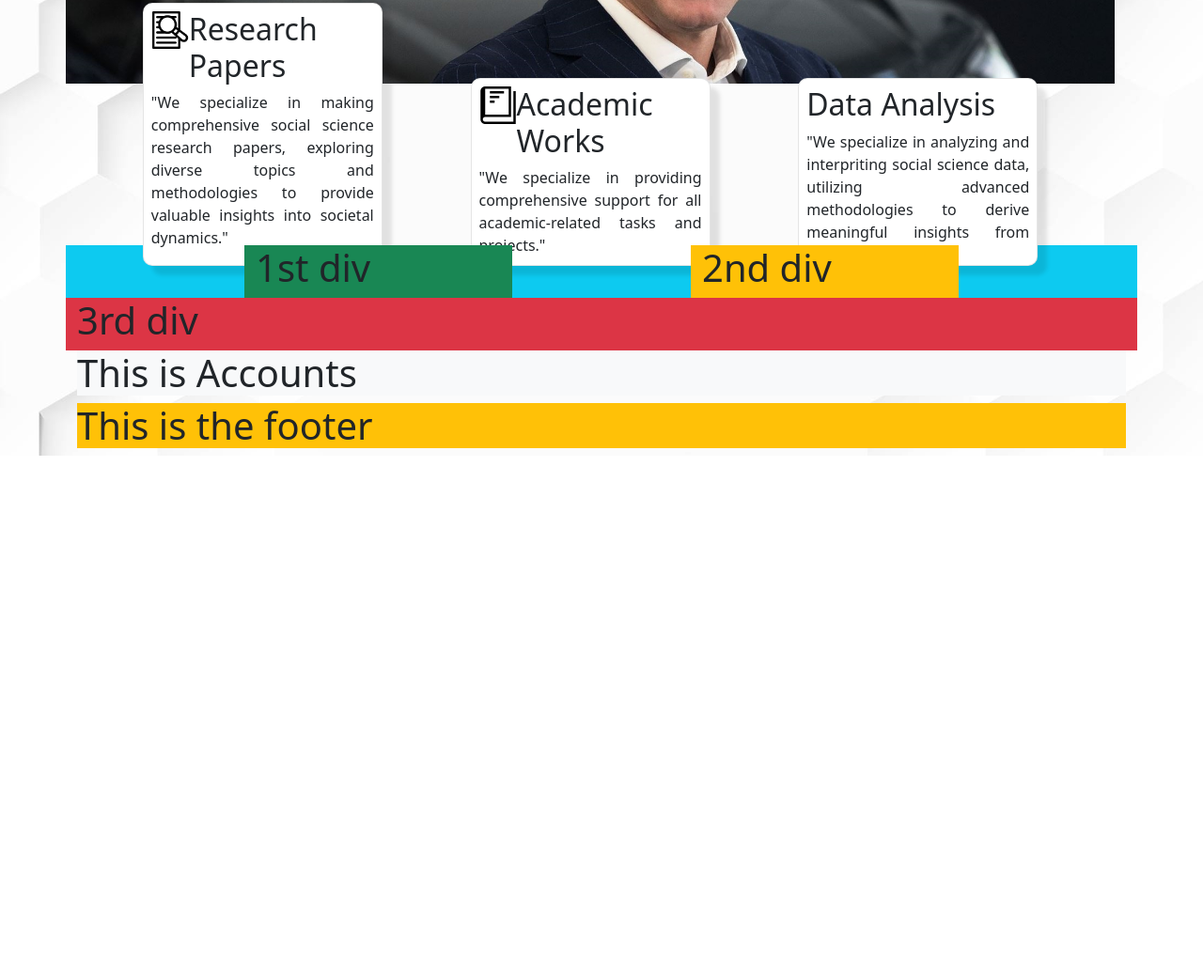
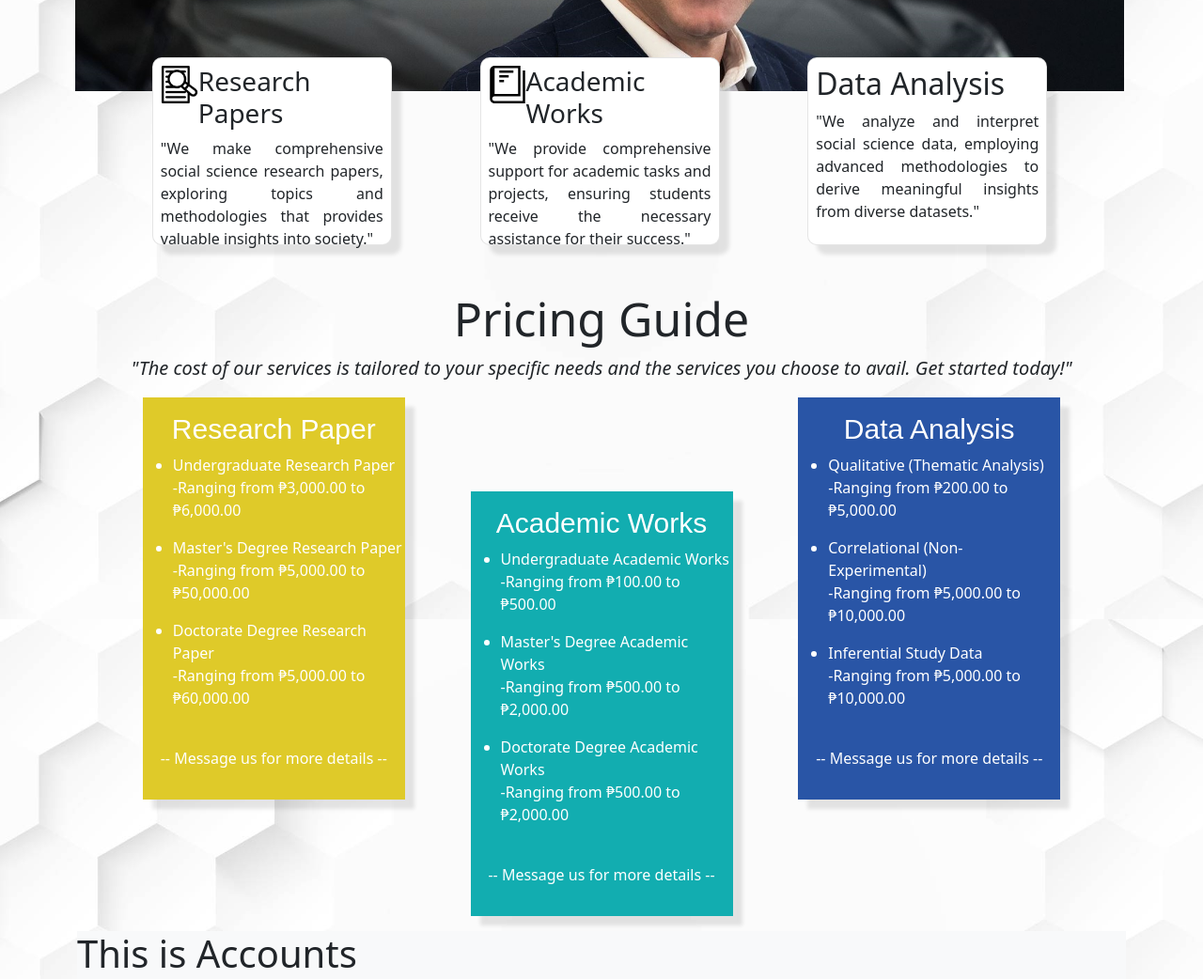
Before and after one commit to jimmylopezjr/jimmylopezjr.github.io, a website: page pp2/index.html in a window 1280 px wide. Shown: the part 941-1983 px from the top of the page at 94% size. Before the commit the page ends 1426 px from the top, so only its background shows below. Drawn offline with nearby package versions, Linux system fonts and the light colour scheme.

Commit message:
updatd pricing guide pp2

```diff
--- a/pp2/assets/css/styles.css
+++ b/pp2/assets/css/styles.css
@@ -42,26 +42,6 @@ nav a img {
     margin: 10px;
 }
 
-@media screen and (max-width: 1000px) {
-
-    #sec-about div {
-        padding-left: 10px;
-
-    }
-
-    #sec-about div h2 {
-        font-size: 30px;
-    }
-
-    #sec-about div p {
-        font-size: 15px;
-        margin-left: 10px;
-        margin-right: 10px;
-
-    }
-}
-
-
 @media screen and (max-width: 400px) {
     nav div:first-child a {
         font-size: 14px;
@@ -105,10 +85,41 @@ nav a img {
     text-align: justify;
 }
 
+@media screen and (max-width: 1000px) {
+
+    #sec-about div {
+        padding-left: 10px;
+
+    }
+
+    #sec-about div h2 {
+        font-size: 30px;
+    }
+
+    #sec-about div p {
+        font-size: 15px;
+        margin-left: 10px;
+        margin-right: 10px;
+
+    }
+}
+
 
 /* end of about styles */
 
 /* start of services styles */
+
+#sec-services {
+    padding: 0%;
+    margin-left: 10px;
+}
+
+@media screen and (max-width: 767px) {
+    #sec-services {
+        height: 800px;
+    }
+
+}
 
 .form-div {
     width: 100%;
@@ -142,25 +153,16 @@ nav a img {
     transform: scale(1.07);
 }
 
-
-@media screen and (max-width: 1400px) {
-    .form-div div .first-form {
-        height: 280px;
-        margin-top: 250px;
-
-}
-}
-
 @media screen and (max-width: 1230px) {
 
     .form-div div > form {
-        height: 350px;
+        height: 320px;
 
 }
 
 }
 
-@media screen and (max-width: 768px) {
+@media screen and (max-width: 767px) {
 
     .form-div .first-form {
         margin-top: 200px;
@@ -168,11 +170,64 @@ nav a img {
 
     .form-div div > form {
         margin-bottom: 10px;
-        height: 150px;
+        height: 180px;
 
 }
 
 }
 
+/* end of services styles */
 
-/* end of services styles */
+
+/* start of pricing styles */
+
+#sec-pricing .titdes h1 {
+    font-size: 50px;
+}
+
+#sec-pricing .titdes p {
+    font-style: italic;
+    font-size: 20px;
+}
+
+form h1 {
+    font-size: 30px;
+    font-family: Marker Felt, fantasy;
+    font-weight: 80;
+}
+
+.res-pay {
+    background-color: rgb(223, 202, 41);
+}
+
+
+.acad-pay form {
+    background-color: rgb(18, 173, 176);
+    margin-top: 100px;
+}
+
+.data-pay form {
+    background-color: rgb(41, 85, 166);
+}
+
+.secpayments div form{
+    color: rgb(255, 255, 255);
+    box-shadow: 10px 10px 4px rgba(0, 0, 0, 0.1);
+
+}
+
+.secpayments div form:hover{
+    background-color: rgb(71, 71, 71);
+    transition: 0.3s ease;
+    color: aliceblue;
+}
+
+@media screen and (max-width: 767px) {
+    .acad-pay form {
+        margin-top: 0px;
+    }
+
+}
+
+
+/* end of pricing styles */
--- a/pp2/index.html
+++ b/pp2/index.html
@@ -41,7 +41,7 @@
             </div>
         </nav>
 
-        <div class="col-12">
+        <div class="col-12  d-flex flex-column">
             <section id="sec-home" class="bg-warning mb-2">
                 <h1> This is Home</h1>
 
@@ -65,7 +65,7 @@
 
             </section>
 
-            <section id="sec-services" class="mb-2 col-lg-12">
+            <section id="sec-services" class="container mb-5 col-lg-12">
                 <div class="title">
                     <h2> Our Services </h2>
                 </div>
@@ -74,8 +74,8 @@
                         <div class="col-md-3 col-12">
                             <form action="" class="first-form p-2">
 
-                                <div class="d-flex"> <img src="assets/images/research-icon-form.png" alt="" height="40"> <h2>Research Papers</h2></div>
-                                <div> <p>"We specialize in making comprehensive social science research papers, exploring diverse topics and methodologies to provide valuable insights into societal dynamics."</p></div>
+                                <div class="d-flex"> <img src="assets/images/research-icon-form.png" alt="" height="40"> <h3>Research Papers</h3></div>
+                                <div> <p>"We make comprehensive social science research papers, exploring topics and methodologies that provides valuable insights into society."</p></div>
 
                             </form>
 
@@ -83,8 +83,8 @@
 
                         <div class="col-md-3 col-12">
                             <form action="" class="second-form p-2">
-                                <div class="d-flex"> <img src="assets/images/book-icon-form.png" alt="" height="40"> <h2>Academic Works</h2></div>
-                                <div> <p>"We specialize in providing comprehensive support for all academic-related tasks and projects."</p></div>
+                                <div class="d-flex"> <img src="assets/images/book-icon-form.png" alt="" height="40"> <h3>Academic Works</h3></div>
+                                <div> <p>"We provide comprehensive support for academic tasks and projects, ensuring students receive the necessary assistance for their success."</p></div>
 
                             </form>
                         </div>
@@ -92,7 +92,7 @@
                         <div class="col-md-3 col-12">
                             <form action="" class="third-form p-2">
                                 <div class="d-flex"> <img src="assets/images/data-icon-form.png" alt="" height="40"> <h2>Data Analysis </h2></div>
-                                <div> <p>"We specialize in analyzing and interpriting social science data, utilizing advanced methodologies to derive meaningful insights from diverse datasets."</p></div>
+                                <div> <p>"We analyze and interpret social science data, employing advanced methodologies to derive meaningful insights from diverse datasets."</p></div>
 
                             </form>
                         </div>
@@ -101,10 +101,66 @@
 
             </section>
 
-            <section id="sec-pricing" class="bg-info d-flex row justify-content-evenly">
-                <div class="bg-success col-sm-3 col-12"> <h1> 1st div </h1> </div>
-                <div class="bg-warning col-sm-3 col-12"> <h1> 2nd div </h1> </div>
-                <div class="bg-danger col-3 col-12"> <h1> 3rd div </h1> </div>
+            <section id="sec-pricing" class="d-flex flex-column justify-content-center align-items-center">
+                <div class="titdes text-center"> <h1> Pricing Guide </h1>
+                    <p> "The cost of our services is tailored to your specific needs and the services you choose to avail. Get started today!" </p>
+
+                </div>
+                <div class="secpayments text-white col-12 d-flex flex-row flex-wrap justify-content-evenly">
+                    <div class="col-12 col-md-3 mb-3">
+                        <form action="" class="res-pay pt-3 pb-3">
+                            <h1 class=" text-center"> Research Paper </h1>
+                            <ul>
+                                <li> Undergraduate Research Paper </li>
+                                <p> -Ranging from ₱3,000.00 to ₱6,000.00 </p>
+                            <li> Master's Degree Research Paper </li>
+                                <p> -Ranging from ₱5,000.00 to ₱50,000.00 </p>
+
+                            <li> Doctorate Degree Research Paper </li>
+                                <p> -Ranging from ₱5,000.00 to ₱60,000.00 </p>
+                            </ul>
+                            </br>
+                            <p class=" text-center"> -- Message us for more details -- </p>
+                        </form>
+
+                    </div>
+
+
+                    <div class="acad-pay col-12 col-md-3 mb-3">
+                        <form action="" class="pt-3 pb-3">
+                            <h1 class=" text-center"> Academic Works </h1>
+                            <ul>
+                                <li> Undergraduate Academic Works </li>
+                                    <p> -Ranging from ₱100.00 to ₱500.00 </p>
+                                <li> Master's Degree Academic Works </li>
+                                    <p> -Ranging from ₱500.00 to ₱2,000.00 </p>
+                                <li> Doctorate Degree Academic Works </li>
+                                    <p> -Ranging from ₱500.00 to ₱2,000.00 </p>
+                            </ul>
+                            </br>
+                            <p class=" text-center"> -- Message us for more details -- </p>
+
+                        </form>
+
+                    </div>
+                    <div class="data-pay col-12 col-md-3 mb-3">
+                        <form action="" class="pt-3 pb-3">
+                            <h1 class=" text-center"> Data Analysis </h1>
+                            <ul>
+                                <li> Qualitative (Thematic Analysis) </li>
+                                    <p> -Ranging from ₱200.00 to ₱5,000.00 </p>
+                                <li> Correlational (Non-Experimental) </li>
+                                    <p> -Ranging from ₱5,000.00 to ₱10,000.00 </p>
+                                <li> Inferential Study Data </li>
+                                    <p> -Ranging from ₱5,000.00 to ₱10,000.00 </p>
+                            </ul>
+                            </br>
+                            <p class=" text-center"> -- Message us for more details -- </p>
+                        </form>
+
+                    </div>
+                </div>
+
             </section>
 
             <section id="sec-accounts" class="bg-light">
```
Also changed, not shown: pp1/index.html (+1 -5 lines).
